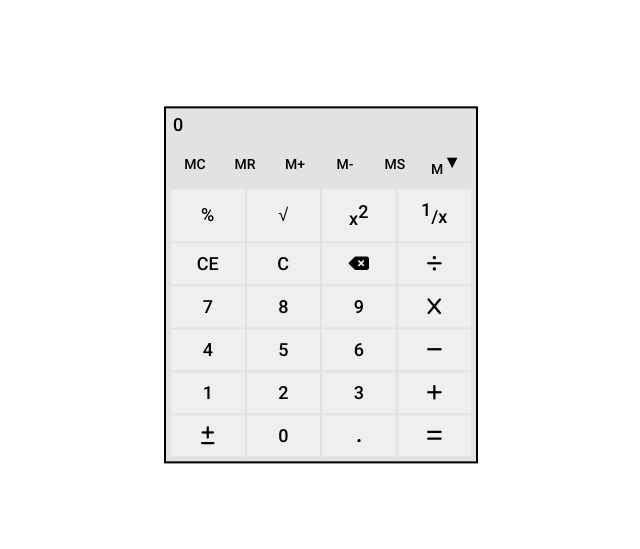
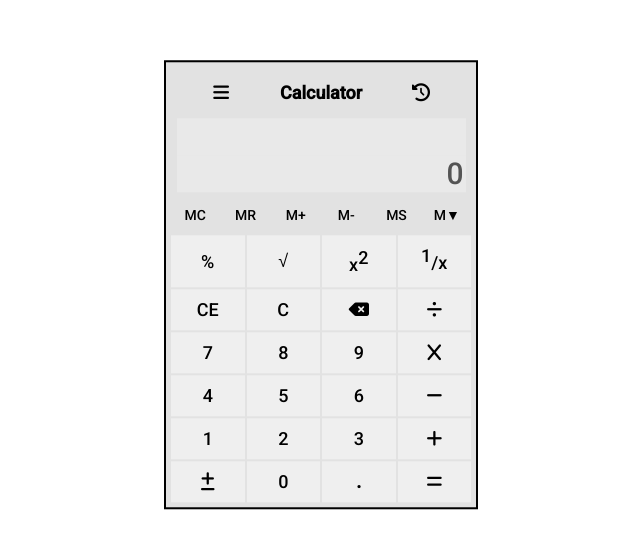
Before and after one commit to tejask432/Calculator-app, a React (Create React App) app: page / in a window 1280 px wide. Shown: the part 115-664 px from the top of the page, without its empty margins (319-959 px from the left). Built offline with nearby package versions, Linux system fonts and the light colour scheme.

Commit message:
design_changes-1

```diff
--- a/src/App.css
+++ b/src/App.css
@@ -25,6 +25,19 @@ body{
     padding: 5px;
 
 }
+.header{
+    display: grid;
+    grid-template-columns: repeat(3,1fr);
+    align-items: center;
+}
+.header button{
+    background: none;
+}
+.header button:hover{
+    background: #e9e9e9;
+    border: 1px solid rgb(189, 189, 189);
+}
+
 .special-keys{
     display: grid;
     grid-template-columns: repeat(6,1fr);
@@ -50,8 +63,9 @@ button:hover{
     background-color: rgb(226, 226, 226);
 }
 input{
-    width: 100%;
+    width:95%;
+    font-size: 30px;
+    text-align: right;
     border: none;
-    background: none;
-    box-sizing: border-box;
+    background: rgb(233, 233, 233);
 }
--- a/src/App.js
+++ b/src/App.js
@@ -3,11 +3,25 @@ import './App.css'
 
 const App = () => {
     const [result, setResult]= useState(0);
+    const [subResult, setSubResult]= useState('');
+
+    const clickHandler = (event) =>{
+        event.preventDefault();
+        if(event.target.value ==='c') return setResult(0);
+        if(event.target.value ==='clear') { setResult(0);setSubResult(''); return;}
+        setResult(result + event.target.value);
+    };
     return(
         <>
             <div className="container">
+                <div className="header">
+                    <button><i className="fa-solid fa-bars"></i></button>
+                    <h2>Calculator</h2>
+                    <button><i className="fa-solid fa-clock-rotate-left"></i></button>
+                </div>
                 <form>
-                    <input type="text" value={result}/>
+                    <input id="sub-text" type="text" value={subResult} disabled/>
+                    <input id="main-text" type="text" value={result} disabled/>
                 </form>
                 <div className="keypad">
                     <div className="special-keys">
@@ -16,38 +30,38 @@ const App = () => {
                         <button>M+</button>
                         <button>M-</button>
                         <button>MS</button>
-                        <button>M<sup>&#9660;</sup></button>
+                        <button>M&#9660;</button>
                     </div>
                     <div className="keys">
-                    <button>%</button>
+                    <button value={'%'} onClick={clickHandler}>%</button>
                     <button><span>&#8730;</span></button>
                     <button>x<sup>2</sup></button>
                     <button><sup>1</sup>/<sub></sub>x</button>
 
-                    <button>CE</button>
-                    <button>C</button>
-                    <button><i class="fa-solid fa-delete-left"></i></button>
-                    <button><i class="fa-solid fa-divide"></i></button>
+                    <button value={'clear'} onClick={clickHandler}>CE</button>
+                    <button value={'c'} onClick={clickHandler}>C</button>
+                    <button><i className="fa-solid fa-delete-left"></i></button>
+                    <button><i className="fa-solid fa-divide"></i></button>
 
                     <button>7</button>
                     <button>8</button>
                     <button>9</button>
-                    <button><i class="fa-solid fa-x"></i></button>
+                    <button><i className="fa-solid fa-x"></i></button>
 
                     <button>4</button>
                     <button>5</button>
                     <button>6</button>
-                    <button><i class="fa-solid fa-minus"></i></button>
+                    <button><i className="fa-solid fa-minus"></i></button>
 
                     <button>1</button>
                     <button>2</button>
                     <button>3</button>
-                    <button><i class="fa-solid fa-plus"></i></button>
+                    <button><i className="fa-solid fa-plus"></i></button>
 
-                    <button><i class="fa-solid fa-plus-minus"></i></button>
+                    <button><i className="fa-solid fa-plus-minus"></i></button>
                     <button>0</button>
                     <button><b>.</b></button>
-                    <button><i class="fa-solid fa-equals"></i></button>
+                    <button><i className="fa-solid fa-equals"></i></button>
                     </div>
                 </div>
             </div>
```
Also changed, not shown: src/keyVal.js (added, +7 -0 lines).
